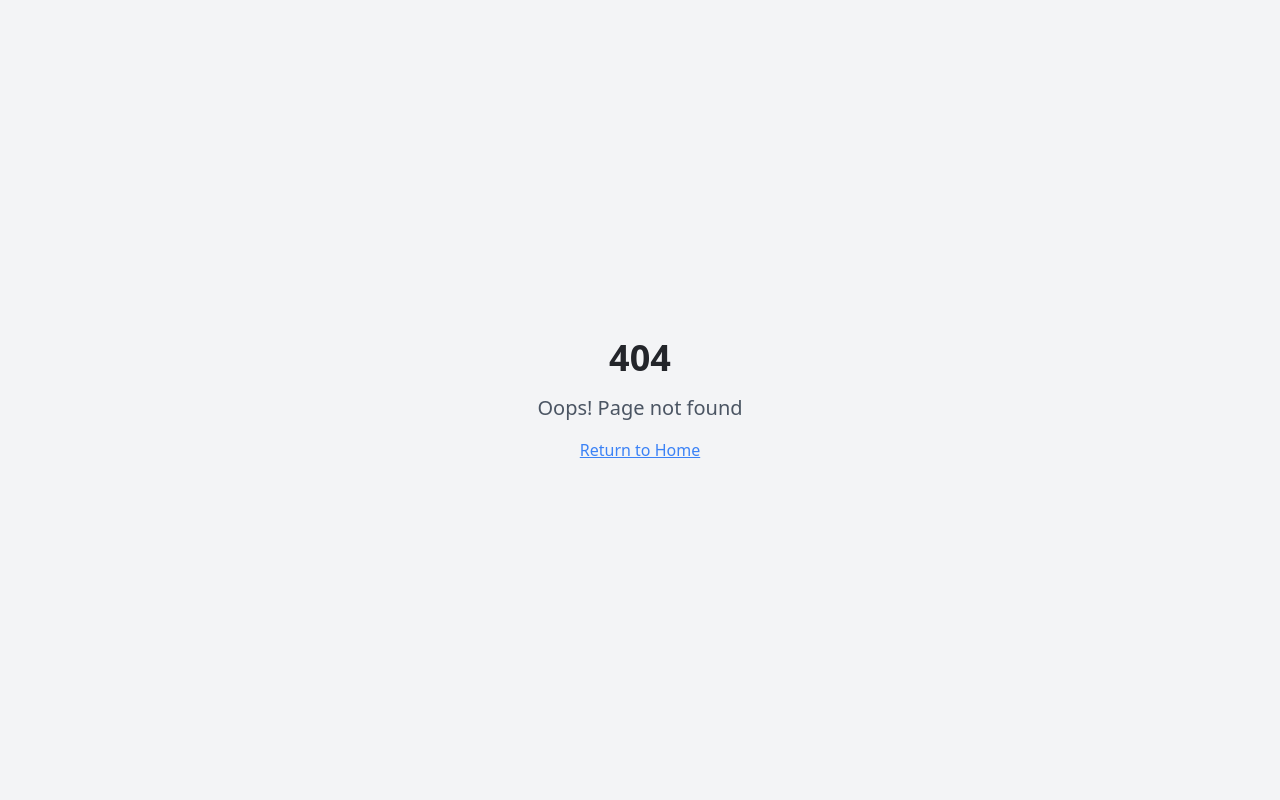
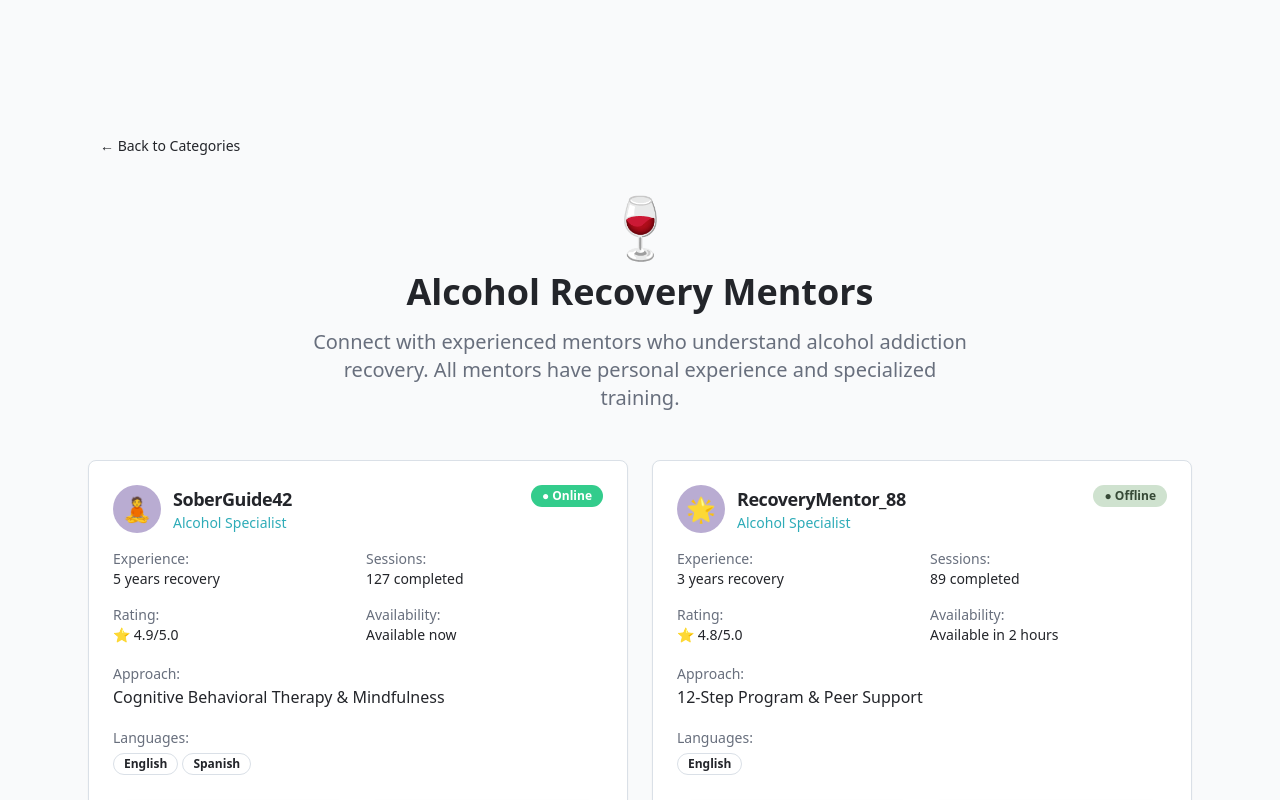
Before and after one commit to joshnajojo12/anonymous-recovery-guide, a React (Vite) app: page /mentors/alcohol in a window 1280 px wide. Before the commit this address had no page. Shown: the top 800 px of the page. Built offline with nearby package versions, Linux system fonts and the light colour scheme.

Commit message:
Fix mentor page routing
The AI fixed the routing for mentor pages, resolving the 404 errors encountered when users tried to find mentors for specific addiction types. This involved updating the `App.tsx` file to include dynamic routes for each addiction type.

```diff
--- a/src/App.tsx
+++ b/src/App.tsx
@@ -5,6 +5,7 @@ import { QueryClient, QueryClientProvider } from "@tanstack/react-query";
 import { BrowserRouter, Routes, Route } from "react-router-dom";
 import Index from "./pages/Index";
 import FindMentors from "./pages/FindMentors";
+import MentorsByType from "./pages/MentorsByType";
 import NotFound from "./pages/NotFound";
 
 const queryClient = new QueryClient();
@@ -18,6 +19,7 @@ const App = () => (
         <Routes>
           <Route path="/" element={<Index />} />
           <Route path="/find-mentors" element={<FindMentors />} />
+          <Route path="/mentors/:type" element={<MentorsByType />} />
           {/* ADD ALL CUSTOM ROUTES ABOVE THE CATCH-ALL "*" ROUTE */}
           <Route path="*" element={<NotFound />} />
         </Routes>
--- /dev/null
+++ b/src/pages/MentorsByType.tsx
@@ -0,0 +1,205 @@
+import { useParams, Link } from "react-router-dom";
+import { Card, CardContent, CardDescription, CardHeader, CardTitle } from "@/components/ui/card";
+import { Button } from "@/components/ui/button";
+import { Badge } from "@/components/ui/badge";
+
+const MentorsByType = () => {
+  const { type } = useParams();
+  const addictionType = type?.charAt(0).toUpperCase() + type?.slice(1);
+
+  // Mock mentor data - in real app this would come from API
+  const mentors = [
+    {
+      id: 1,
+      username: "SoberGuide42",
+      avatar: "🧘",
+      specialization: addictionType,
+      experience: "5 years recovery",
+      availability: "Available now",
+      rating: 4.9,
+      sessions: 127,
+      approach: "Cognitive Behavioral Therapy & Mindfulness",
+      languages: ["English", "Spanish"],
+      isOnline: true
+    },
+    {
+      id: 2,
+      username: "RecoveryMentor_88",
+      avatar: "🌟",
+      specialization: addictionType,
+      experience: "3 years recovery",
+      availability: "Available in 2 hours",
+      rating: 4.8,
+      sessions: 89,
+      approach: "12-Step Program & Peer Support",
+      languages: ["English"],
+      isOnline: false
+    },
+    {
+      id: 3,
+      username: "LifeCoach_Phoenix",
+      avatar: "🦋",
+      specialization: addictionType,
+      experience: "7 years recovery",
+      availability: "Available now",
+      rating: 5.0,
+      sessions: 203,
+      approach: "Holistic Recovery & Life Coaching",
+      languages: ["English", "French"],
+      isOnline: true
+    },
+    {
+      id: 4,
+      username: "WisdomSeeker_21",
+      avatar: "🌿",
+      specialization: addictionType,
+      experience: "4 years recovery",
+      availability: "Available tomorrow",
+      rating: 4.7,
+      sessions: 156,
+      approach: "Motivational Interviewing",
+      languages: ["English"],
+      isOnline: false
+    }
+  ];
+
+  const getTypeIcon = (type: string) => {
+    const icons: { [key: string]: string } = {
+      alcohol: "🍷",
+      substance: "💊",
+      gaming: "🎮",
+      smoking: "🚭",
+      gambling: "🎰",
+      "social media": "📱"
+    };
+    return icons[type?.toLowerCase() || ""] || "🤝";
+  };
+
+  return (
+    <div className="min-h-screen bg-background pt-20">
+      <div className="max-w-6xl mx-auto px-safe py-12">
+        <div className="flex items-center gap-4 mb-8">
+          <Link to="/find-mentors">
+            <Button variant="ghost" size="sm">
+              ← Back to Categories
+            </Button>
+          </Link>
+        </div>
+
+        <div className="text-center mb-12">
+          <div className="text-6xl mb-4">{getTypeIcon(type || "")}</div>
+          <h1 className="text-4xl font-bold text-foreground mb-4">
+            {addictionType} Recovery Mentors
+          </h1>
+          <p className="text-xl text-muted-foreground max-w-2xl mx-auto">
+            Connect with experienced mentors who understand {addictionType?.toLowerCase()} addiction recovery.
+            All mentors have personal experience and specialized training.
+          </p>
+        </div>
+
+        <div className="grid grid-cols-1 md:grid-cols-2 gap-6">
+          {mentors.map((mentor) => (
+            <Card key={mentor.id} className="shadow-gentle hover:shadow-warm transition-all duration-300 border-border">
+              <CardHeader className="pb-4">
+                <div className="flex items-start justify-between">
+                  <div className="flex items-center gap-3">
+                    <div className="w-12 h-12 bg-accent rounded-full flex items-center justify-center text-2xl">
+                      {mentor.avatar}
+                    </div>
+                    <div>
+                      <CardTitle className="text-lg text-foreground">{mentor.username}</CardTitle>
+                      <CardDescription className="text-primary font-medium">
+                        {mentor.specialization} Specialist
+                      </CardDescription>
+                    </div>
+                  </div>
+                  <div className="flex items-center gap-2">
+                    {mentor.isOnline ? (
+                      <Badge variant="default" className="bg-trust text-trust-foreground">
+                        ● Online
+                      </Badge>
+                    ) : (
+                      <Badge variant="secondary">
+                        ● Offline
+                      </Badge>
+                    )}
+                  </div>
+                </div>
+              </CardHeader>
+
+              <CardContent className="space-y-4">
+                <div className="grid grid-cols-2 gap-4 text-sm">
+                  <div>
+                    <span className="text-muted-foreground">Experience:</span>
+                    <p className="font-medium text-foreground">{mentor.experience}</p>
+                  </div>
+                  <div>
+                    <span className="text-muted-foreground">Sessions:</span>
+                    <p className="font-medium text-foreground">{mentor.sessions} completed</p>
+                  </div>
+                  <div>
+                    <span className="text-muted-foreground">Rating:</span>
+                    <p className="font-medium text-foreground">⭐ {mentor.rating}/5.0</p>
+                  </div>
+                  <div>
+                    <span className="text-muted-foreground">Availability:</span>
+                    <p className="font-medium text-foreground">{mentor.availability}</p>
+                  </div>
+                </div>
+
+                <div>
+                  <span className="text-muted-foreground text-sm">Approach:</span>
+                  <p className="text-foreground">{mentor.approach}</p>
+                </div>
+
+                <div>
+                  <span className="text-muted-foreground text-sm">Languages:</span>
+                  <div className="flex gap-1 mt-1">
+                    {mentor.languages.map((lang, index) => (
+                      <Badge key={index} variant="outline" className="text-xs">
+                        {lang}
+                      </Badge>
+                    ))}
+                  </div>
+                </div>
+
+                <div className="flex gap-2 pt-4">
+                  <Button variant="supportive" className="flex-1">
+                    Start Chat
+                  </Button>
+                  <Button variant="outline" className="flex-1">
+                    View Profile
+                  </Button>
+                </div>
+              </CardContent>
+            </Card>
+          ))}
+        </div>
+
+        <div className="text-center mt-12">
+          <div className="bg-card shadow-warm rounded-soft p-8 max-w-2xl mx-auto">
+            <h3 className="text-2xl font-semibold text-foreground mb-4">
+              Ready to Begin Your Recovery?
+            </h3>
+            <p className="text-muted-foreground mb-6">
+              Choose a mentor that feels right for you. All conversations are completely anonymous
+              and encrypted. You can switch mentors anytime if needed.
+            </p>
+            <div className="flex flex-col sm:flex-row gap-4 justify-center">
+              <Button variant="hero" size="lg">
+                Take Compatibility Quiz
+              </Button>
+              <Link to="/find-mentors">
+                <Button variant="outline" size="lg">
+                  Browse Other Categories
+                </Button>
+              </Link>
+            </div>
+          </div>
+        </div>
+      </div>
+    </div>
+  );
+};
+
+export default MentorsByType;
```
